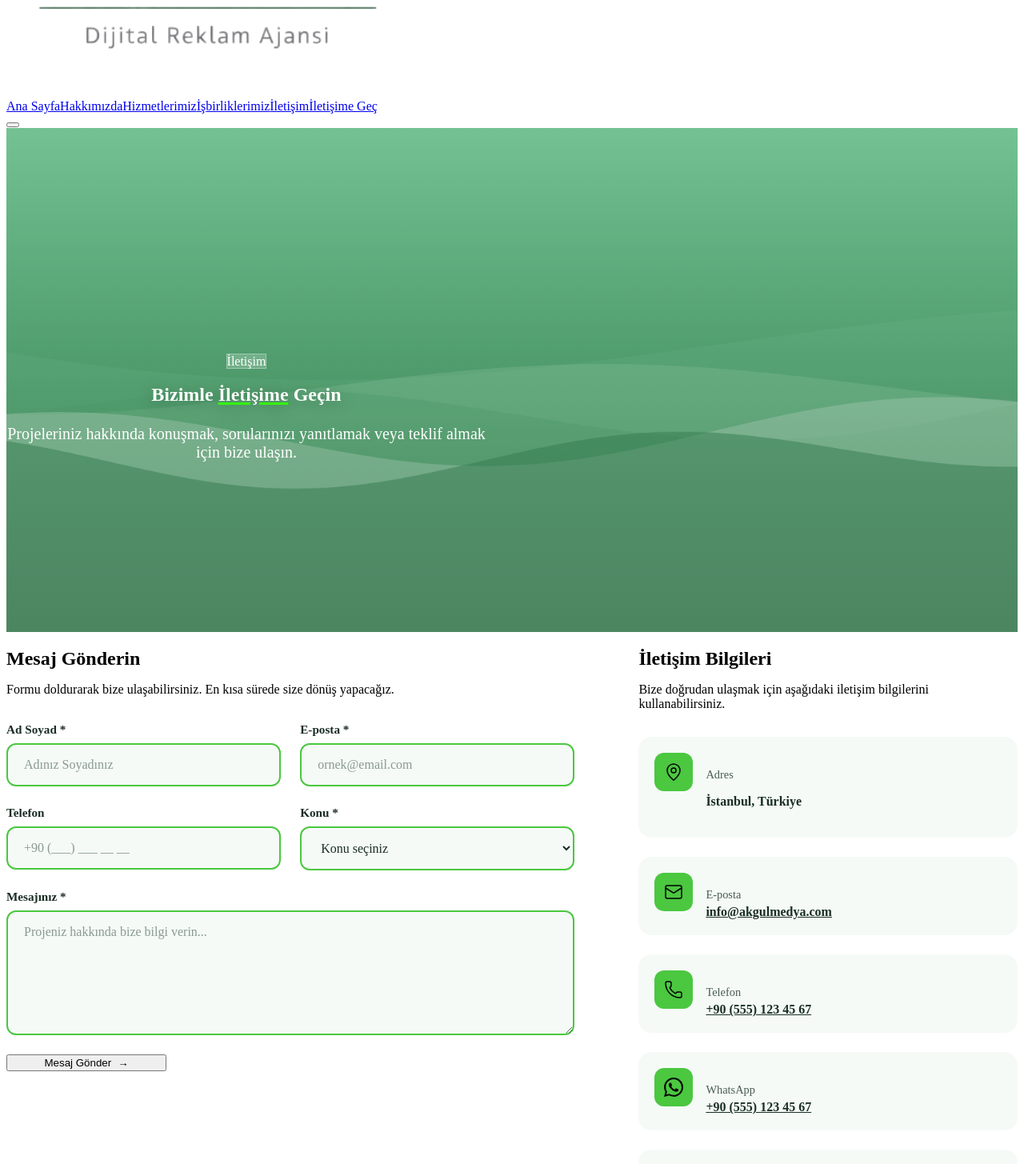
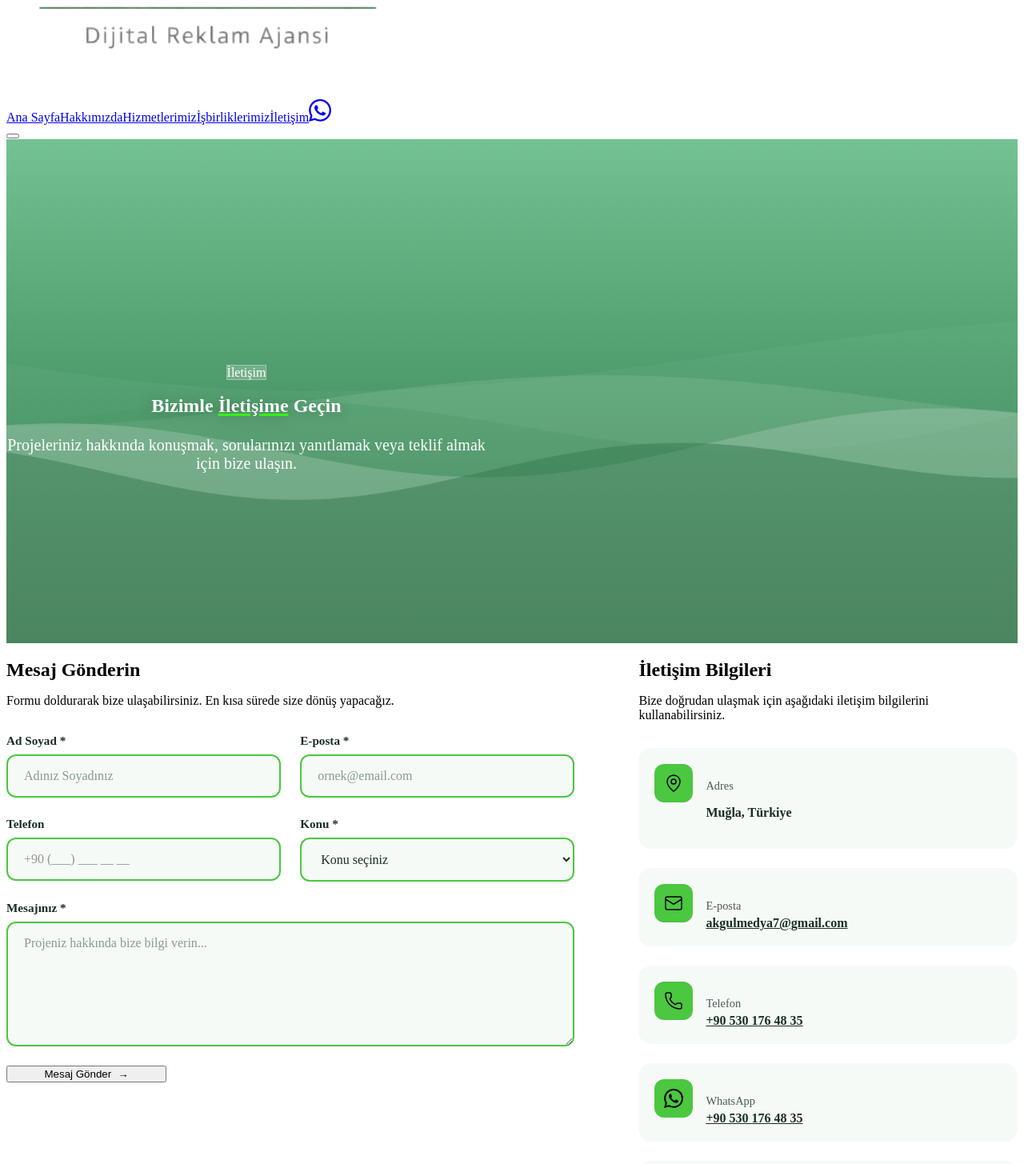
Before and after one commit to dosmaneminn/akgulMedya2, a React (Vite) app: page /iletisim in a window 1280 px wide. Shown: the part 388-1843 px from the top of the page at 80% size. Built offline with nearby package versions, Linux system fonts and the light colour scheme; the HTML template or start-up script is replaced by a standard one.

Commit message:
Center navbar links and update contact/button styles

```diff
--- a/src/components/Navbar.jsx
+++ b/src/components/Navbar.jsx
@@ -1,6 +1,7 @@
 import { useState, useEffect } from 'react'
 import { Link, useLocation } from 'react-router-dom'
 import siteData from '../data/siteData.json'
+import Icon from './Icon'
 
 function Navbar() {
     const [isScrolled, setIsScrolled] = useState(false)
@@ -39,9 +40,15 @@ function Navbar() {
                             {link.label}
                         </Link>
                     ))}
-                    <Link to="/iletisim" className="btn btn-primary">
-                        İletişime Geç
-                    </Link>
+                    <a
+                        href="https://wa.me/905301764835"
+                        target="_blank"
+                        rel="noopener noreferrer"
+                        className="navbar-whatsapp"
+                        aria-label="WhatsApp"
+                    >
+                        <Icon name="whatsapp" size={28} />
+                    </a>
                 </div>
 
                 <button
--- a/src/data/siteData.json
+++ b/src/data/siteData.json
@@ -119,25 +119,25 @@
     "contact": {
         "address": {
             "title": "Adres",
-            "content": "İstanbul, Türkiye",
+            "content": "Muğla, Türkiye",
             "icon": "map-pin"
         },
         "email": {
             "title": "E-posta",
-            "content": "info@akgulmedya.com",
-            "link": "mailto:info@akgulmedya.com",
+            "content": "akgulmedya7@gmail.com",
+            "link": "mailto:akgulmedya7@gmail.com",
             "icon": "mail"
         },
         "phone": {
             "title": "Telefon",
-            "content": "+90 (555) 123 45 67",
-            "link": "tel:+905551234567",
+            "content": "+90 530 176 48 35",
+            "link": "tel:+905301764835",
             "icon": "phone"
         },
         "whatsapp": {
             "title": "WhatsApp",
-            "content": "+90 (555) 123 45 67",
-            "link": "https://wa.me/905551234567",
+            "content": "+90 530 176 48 35",
+            "link": "https://wa.me/905301764835",
             "icon": "whatsapp"
         },
         "hours": {
@@ -150,7 +150,7 @@
         {
             "name": "WhatsApp",
             "icon": "whatsapp",
-            "url": "https://wa.me/905551234567"
+            "url": "https://wa.me/905301764835"
         },
         {
             "name": "Instagram",
--- a/src/pages/Home.css
+++ b/src/pages/Home.css
@@ -53,7 +53,8 @@
 }
 
 .btn-light:hover {
-    background: rgba(255, 255, 255, 0.95);
+    background: #FFFFFF;
+    color: #43A047;
     transform: translateY(-2px);
     box-shadow: 0 4px 15px rgba(0, 0, 0, 0.1);
 }
@@ -65,25 +66,10 @@
 }
 
 .btn-light-outline:hover {
-    background: #FFFFFF;
-    color: #43A047 !important;
+    background: transparent;
+    color: #FFFFFF !important;
+    border: 2px solid #FFFFFF;
     transform: translateY(-2px);
-}
-
-.btn-light:hover {
-    background: rgba(255, 255, 255, 0.9);
-    transform: translateY(-2px);
-}
-
-.btn-light-outline {
-    background: transparent;
-    border: 2px solid rgba(255, 255, 255, 0.5);
-    color: var(--text-light);
-}
-
-.btn-light-outline:hover {
-    background: rgba(255, 255, 255, 0.1);
-    border-color: var(--text-light);
 }
 
 .hero-scroll-light {
--- a/src/styles/index.css
+++ b/src/styles/index.css
@@ -442,6 +442,7 @@ p {
     display: flex;
     align-items: center;
     gap: 8px;
+    flex: 0 0 auto;
 }
 
 .navbar-logo .logo-img {
@@ -464,7 +465,9 @@ p {
 .navbar-menu {
     display: flex;
     align-items: center;
+    justify-content: center;
     gap: 40px;
+    flex: 1;
 }
 
 .navbar-link {
@@ -493,6 +496,23 @@ p {
 .navbar-link:hover,
 .navbar-link.active {
     color: var(--accent);
+}
+
+.navbar-whatsapp {
+    display: flex;
+    align-items: center;
+    justify-content: center;
+    width: 44px;
+    height: 44px;
+    border-radius: 50%;
+    background: #25D366;
+    color: #FFFFFF;
+    transition: all var(--transition-fast);
+}
+
+.navbar-whatsapp:hover {
+    background: #128C7E;
+    transform: scale(1.1);
 }
 
 .mobile-menu-btn {
```
